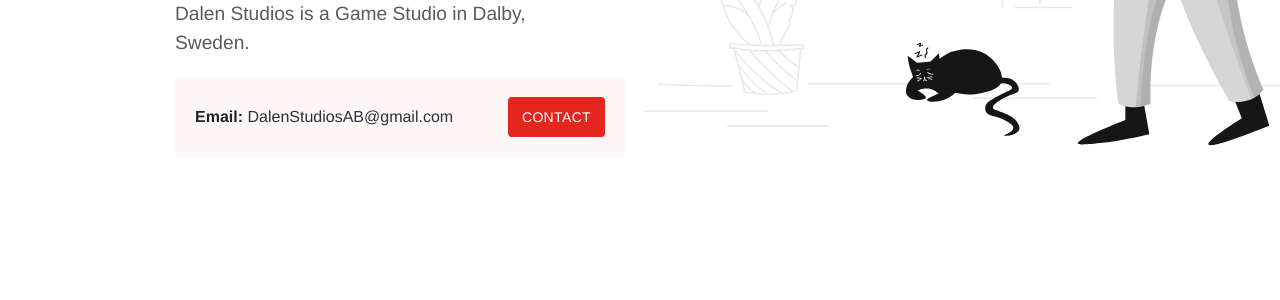
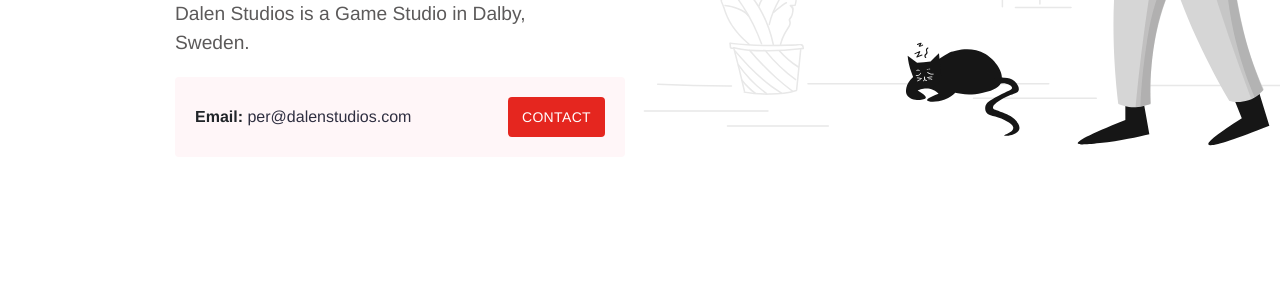
Before and after one commit to Perwahl/DalenStudios, a Jekyll site: the page built from index.md, in a window 1280 px wide. Shown: the part 282-582 px from the top of the page. Built offline with Jekyll 4.4.1, drawn with Linux system fonts in a browser that asks for light colours.

Commit message:
Update contact.yml

```diff
--- a/_data/contact.yml
+++ b/_data/contact.yml
@@ -1,2 +1,2 @@
-email: 'DalenStudiosAB@gmail.com'
+email: 'per@dalenstudios.com'
 contact_button_link: 'contact'
```
